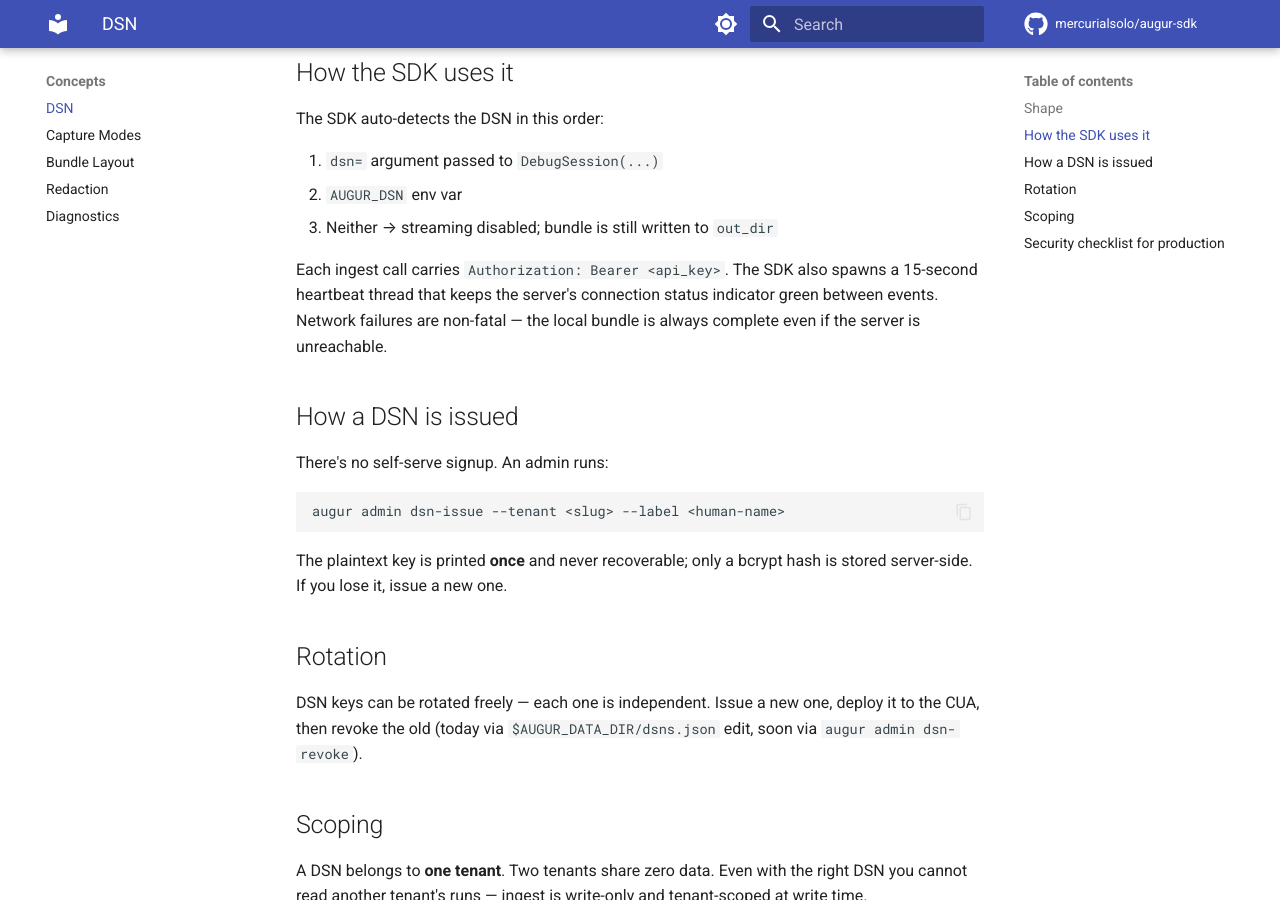
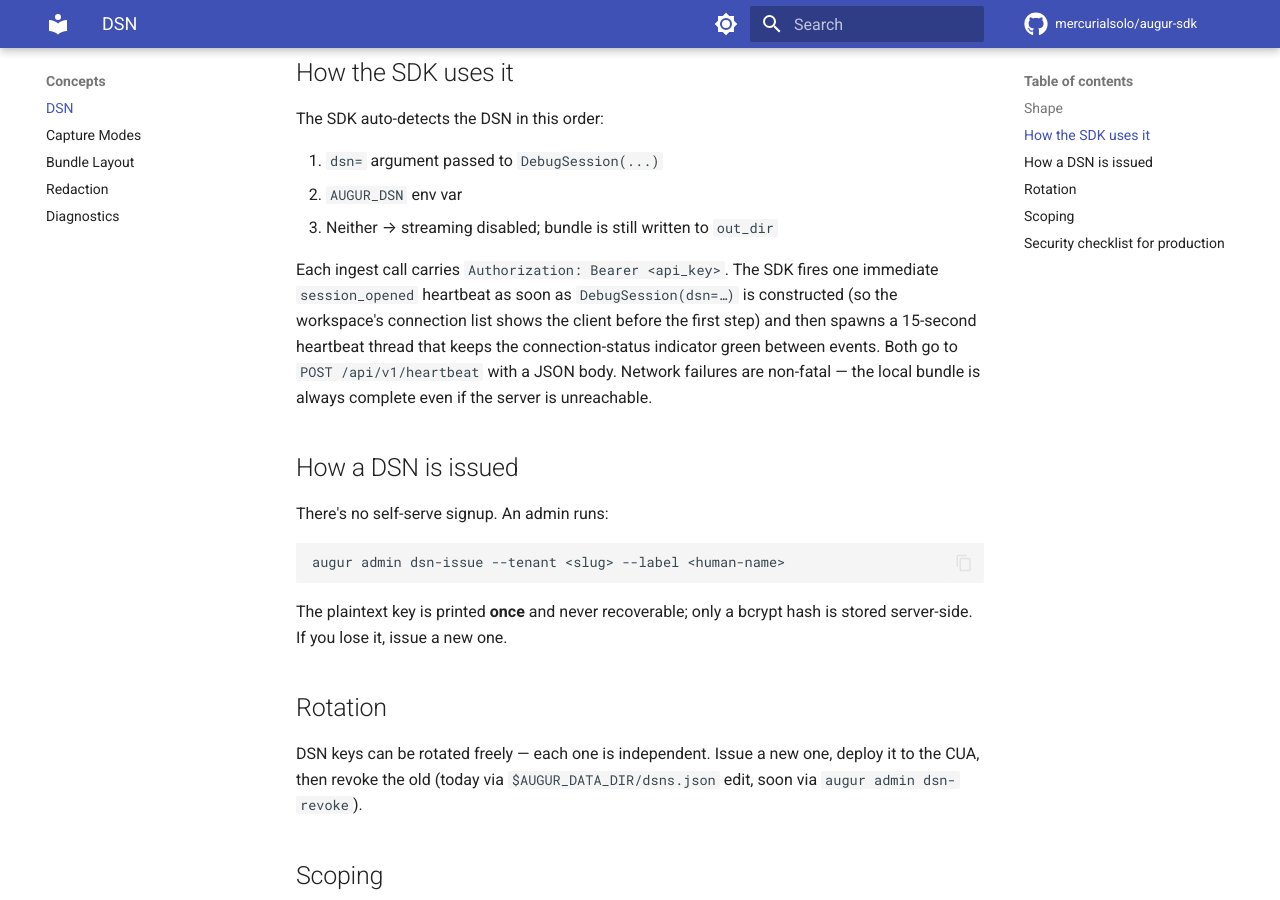
Before and after one commit to mercurialsolo/augur-sdk, an MkDocs documentation site: the page built from docs/concepts/dsn.md, in a window 1280 px wide and 900 px high, scrolled down 660 px. Built offline with MkDocs 1.6.1 and Material for MkDocs 9.7.7, drawn with Linux system fonts in a browser that asks for light colours; comment, search, counter and statistics services are not loaded.

Commit message:
docs: reflect JSON heartbeat wire format and initial session_opened fire
The HTTP-API reference still described /heartbeat as a form-fields
endpoint and the DSN/Mantis concept docs only mentioned the periodic
15s heartbeat, not the immediate fire added in v0.1.1.

- docs/reference/http-api.md: heartbeat row now says JSON body; curl
  example uses -d application/json instead of -F.
- docs/concepts/dsn.md: notes the immediate session_opened fire and
  the JSON content type.
- docs/integrations/mantis.md: badge goes green on SDK import, not on
  first step.

Co-Authored-By: Claude Opus 4.7 (1M context) <noreply@anthropic.com>

```diff
--- a/docs/concepts/dsn.md
+++ b/docs/concepts/dsn.md
@@ -29,10 +29,14 @@ The SDK auto-detects the DSN in this order:
 2. `AUGUR_DSN` env var
 3. Neither → streaming disabled; bundle is still written to `out_dir`
 
-Each ingest call carries `Authorization: Bearer <api_key>`. The SDK also
-spawns a 15-second heartbeat thread that keeps the server's connection
-status indicator green between events. Network failures are non-fatal —
-the local bundle is always complete even if the server is unreachable.
+Each ingest call carries `Authorization: Bearer <api_key>`. The SDK
+fires one immediate `session_opened` heartbeat as soon as
+`DebugSession(dsn=…)` is constructed (so the workspace's connection
+list shows the client before the first step) and then spawns a
+15-second heartbeat thread that keeps the connection-status indicator
+green between events. Both go to `POST /api/v1/heartbeat` with a JSON
+body. Network failures are non-fatal — the local bundle is always
+complete even if the server is unreachable.
 
 ## How a DSN is issued
 
```
Also changed, not shown: docs/integrations/mantis.md (+5 -3 lines), docs/reference/http-api.md (+3 -3 lines).
